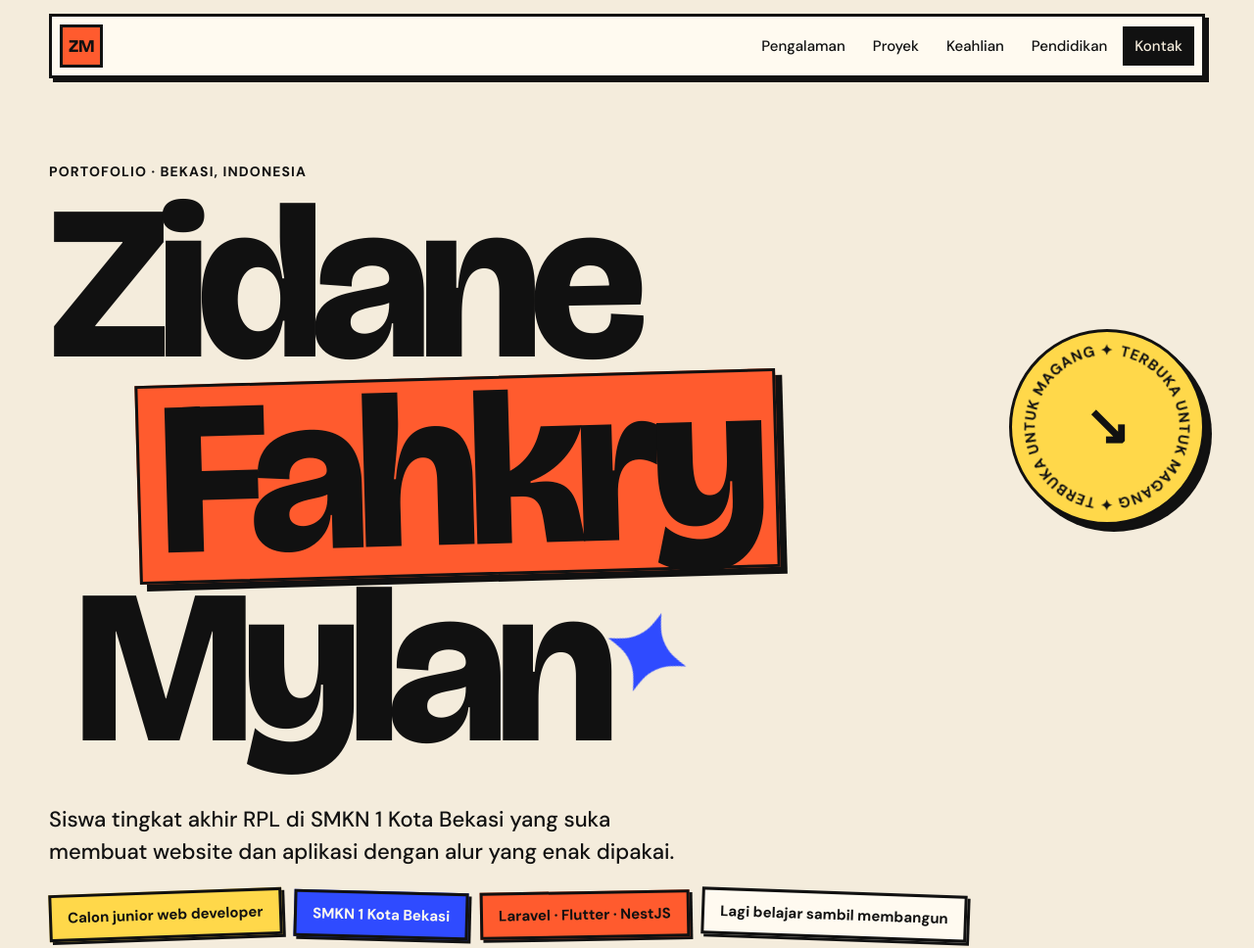
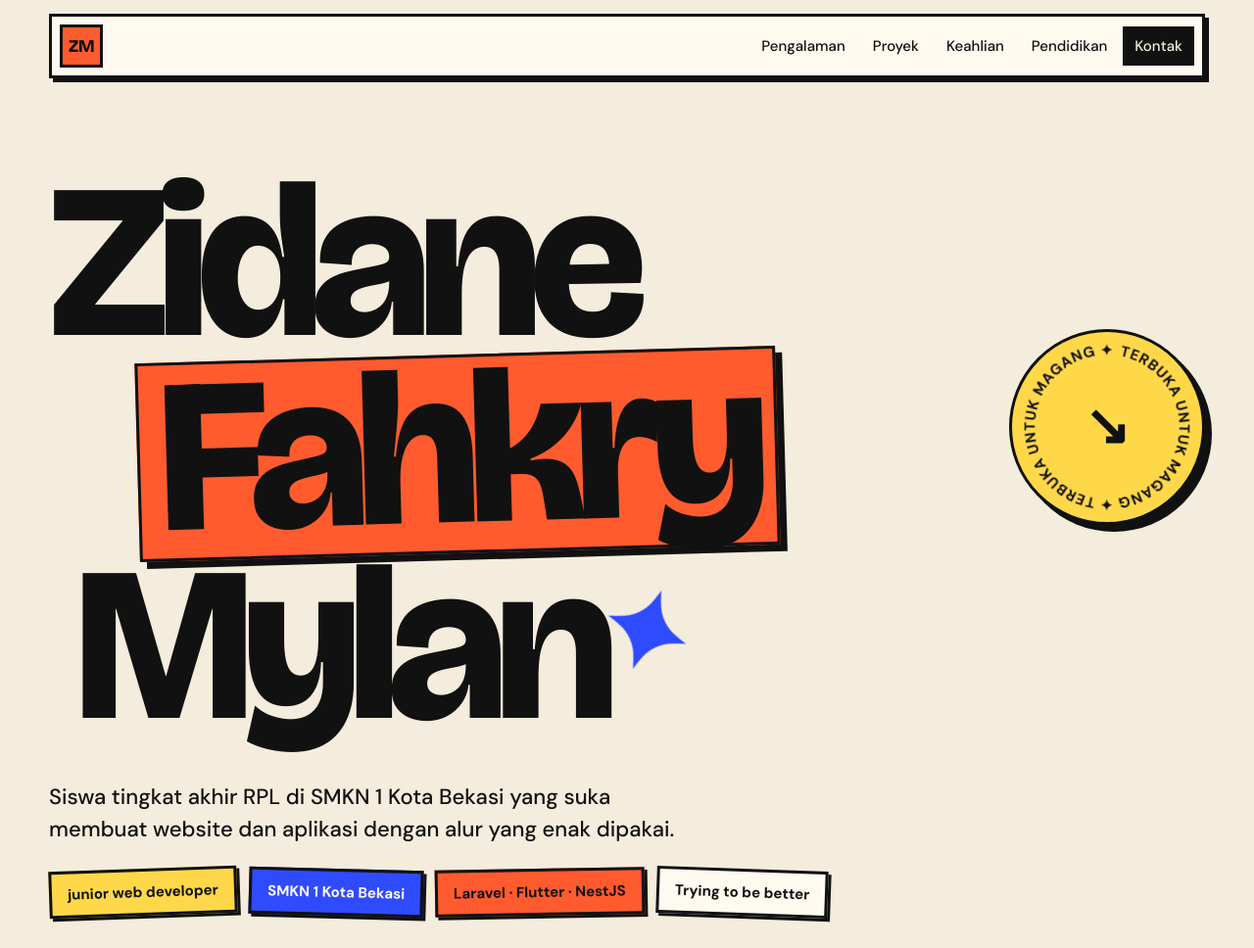
Before and after one commit to jidandan187/zidane-portfolio, a plain HTML site: page index.html in a window 1280 px wide. Shown: the top 968 px of the page at 98% size. Drawn offline with nearby package versions, Linux system fonts and the light colour scheme.

Commit message:
Update portfolio details in index.html

```diff
--- a/index.html
+++ b/index.html
@@ -30,7 +30,7 @@
   <main>
     <!-- HERO -->
     <section class="hero">
-      <p class="hero-top">Portofolio · Bekasi, Indonesia</p>
+      <p class="hero-top"></p>
       <h1>
         <span class="l1">Zidane</span>
         <span class="l2"><em>Fahkry</em></span>
@@ -48,10 +48,10 @@
       <p class="hero-lead">Siswa tingkat akhir RPL di SMKN 1 Kota Bekasi yang suka membuat website dan aplikasi dengan alur yang enak dipakai.</p>
 
       <ul class="stickers" aria-label="Sekilas">
-        <li class="s-yellow">Calon junior web developer</li>
+        <li class="s-yellow">junior web developer</li>
         <li class="s-blue">SMKN 1 Kota Bekasi</li>
         <li class="s-orange">Laravel · Flutter · NestJS</li>
-        <li class="s-white">Lagi belajar sambil membangun</li>
+        <li class="s-white">Trying to be better</li>
       </ul>
     </section>
 
@@ -101,7 +101,7 @@
 
         <article class="proj card c-orange">
           <div class="proj-head"><span class="num">01</span><span class="kind">Website · Laravel</span></div>
-          <h3>Thomy Showroom</h3>
+          <h3>Showroom</h3>
           <div class="proj-body">
             <p>Katalog showroom mobil. Calon pembeli bisa melihat pilihan kendaraan, membaca detail, menyimpan favorit, dan menghubungi showroom lewat WhatsApp. Pemilik mengelola data lewat dashboard admin.</p>
             <ul class="chips"><li>PHP</li><li>Laravel</li><li>Blade</li><li>MySQL / MariaDB</li></ul>
```
